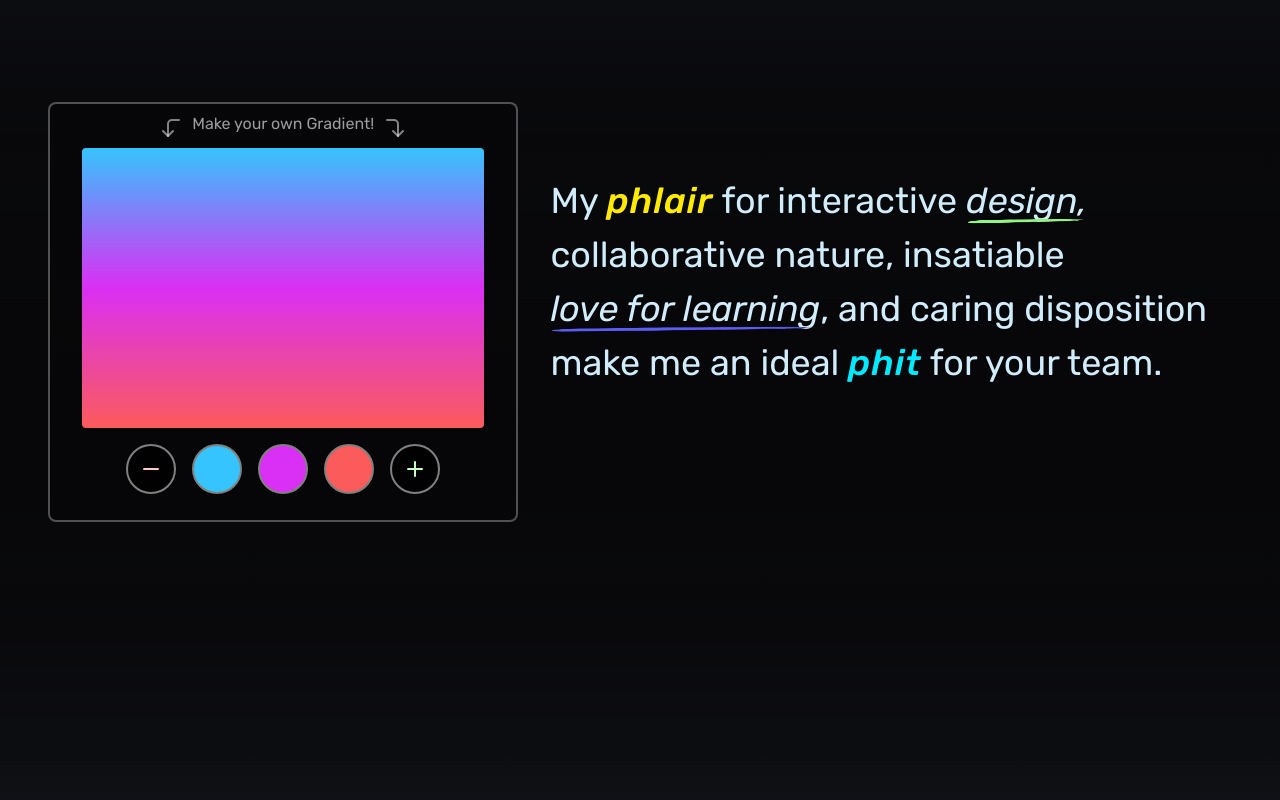
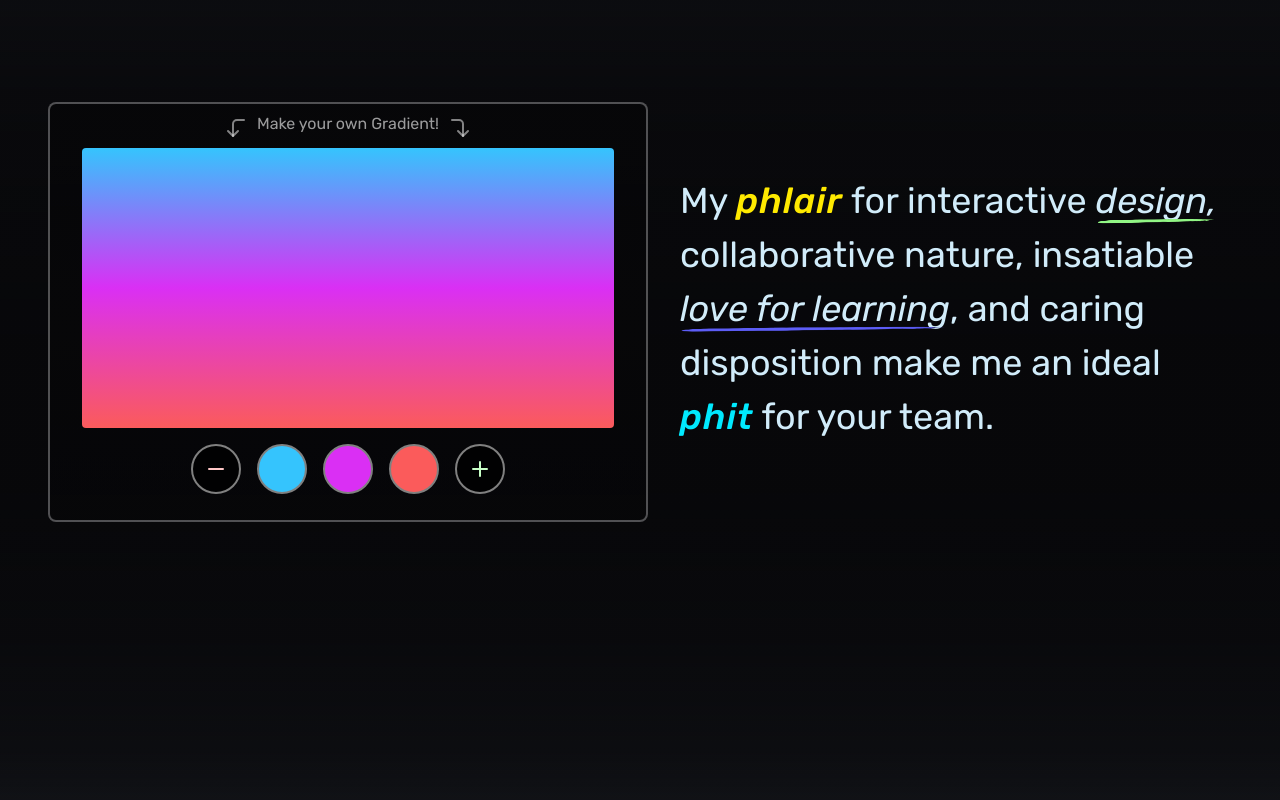
Before and after one commit to philNelson-jpn/phil-nelson-portfolio, a React (Vite) app: page / in a window 1280 px wide. Shown: the part 3934-4734 px from the top of the page. Built offline with nearby package versions, Linux system fonts and the light colour scheme; a web font is replaced by a local one.

Commit message:
gradient overflow fix pt 2

```diff
--- a/src/components/GradientGenerator.jsx
+++ b/src/components/GradientGenerator.jsx
@@ -314,10 +314,14 @@ const RemoveColorButton = styled(motion.button)`
 `
 
 const GradientPreview = styled.div`
-	/* aspect-ratio: 2 / 1; */
-	width: 100%;
+	aspect-ratio: 2 / 1;
 	height: 280px;
 	border-radius: 4px;
+
+	@media (max-width: 550px) {
+		aspect-ratio: revert;
+		width: 100%;
+	}
 `
 
 const Colors = styled.div`
```
